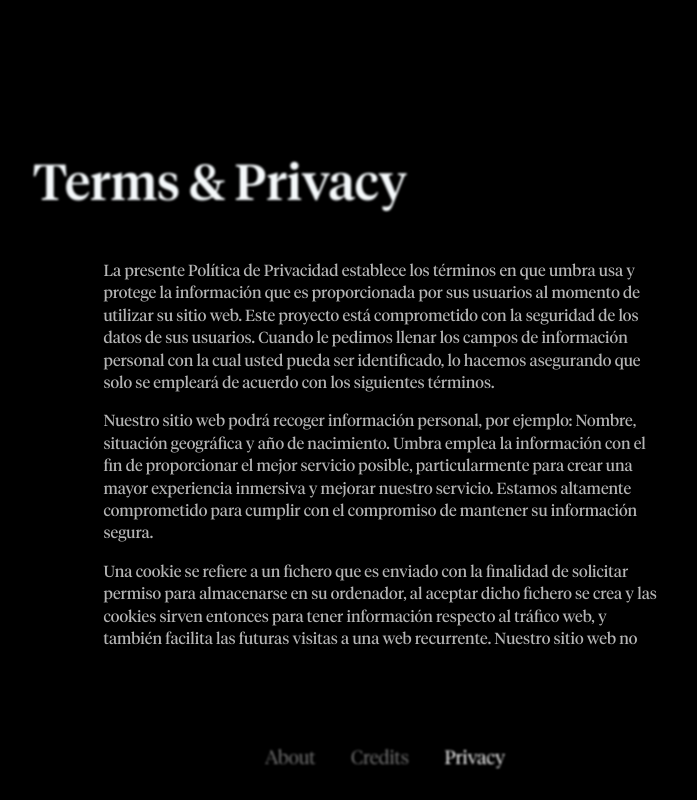
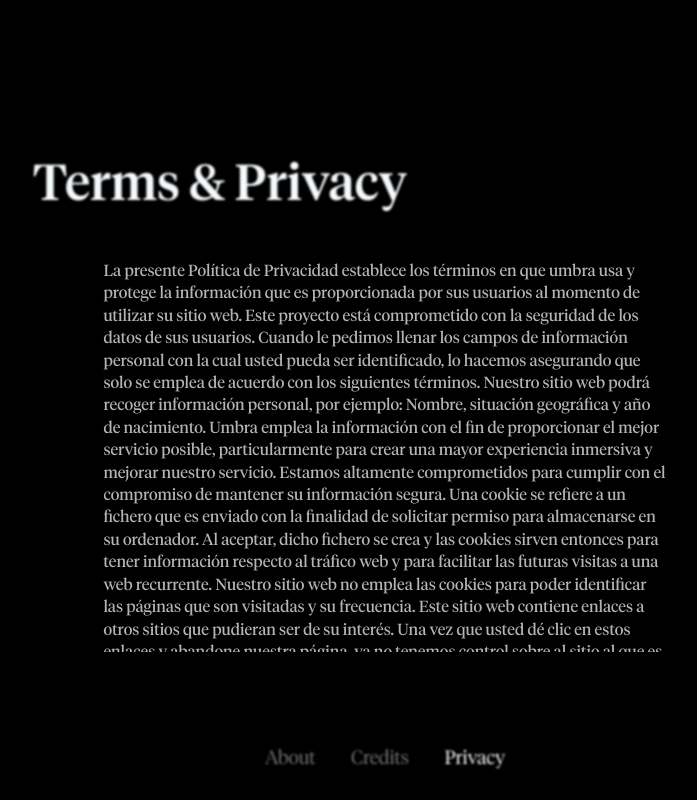
Before and after one commit to umbraexperience/experience, a Vue app: page /privacy in a window 1280 px wide. Shown: the whole page, without its empty margins (255-952 px from the left). Built offline with nearby package versions, Linux system fonts and the light colour scheme; what vue-animejs, vue-plyr, vue2-touch-events would draw is missing.

Commit message:
pricavy in progress

```diff
--- a/src/views/Privacy.vue
+++ b/src/views/Privacy.vue
@@ -6,47 +6,10 @@
       </h1>
       <div class="textspace">
         <div class="text font-regular">
-          <p>
-            La presente Política de Privacidad establece los términos en que
-            umbra usa y protege la información que es proporcionada por sus
-            usuarios al momento de utilizar su sitio web. Este proyecto está
-            comprometido con la seguridad de los datos de sus usuarios. Cuando
-            le pedimos llenar los campos de información personal con la cual
-            usted pueda ser identificado, lo hacemos asegurando que solo se
-            empleará de acuerdo con los siguientes términos.
-          </p>
-          <p>
-            Nuestro sitio web podrá recoger información personal, por ejemplo:
-            Nombre, situación geográfica y año de nacimiento. Umbra emplea la
-            información con el fin de proporcionar el mejor servicio posible,
-            particularmente para crear una mayor experiencia inmersiva y mejorar
-            nuestro servicio. Estamos altamente comprometido para cumplir con el
-            compromiso de mantener su información segura.
-          </p>
-          <p>
-            Una cookie se refiere a un fichero que es enviado con la finalidad
-            de solicitar permiso para almacenarse en su ordenador, al aceptar
-            dicho fichero se crea y las cookies sirven entonces para tener
-            información respecto al tráfico web, y también facilita las futuras
-            visitas a una web recurrente. Nuestro sitio web no emplea las
-            cookies para poder identificar las páginas que son visitadas y su
-            frecuencia.
-          </p>
-          <p>
-            Este sitio web contiene enlaces a otros sitios que pudieran ser de
-            su interés. Una vez que usted de clic en estos enlaces y abandone
-            nuestra página, ya no tenemos control sobre al sitio al que es
-            redirigido y por lo tanto no somos responsables de los términos o
-            privacidad ni de la protección de sus datos en esos otros sitios
-            terceros. Dichos sitios están sujetos a sus propias políticas de
-            privacidad por lo cual es recomendable que los consulte para
-            confirmar que usted está de acuerdo con estas.
-          </p>
-          <p>
-            Este proyecto no venderá, cederá ni distribuirá la información
-            personal que es recopilada sin su consentimiento, salvo que sea
-            requerido por un juez con un orden judicial.
-          </p>
+
+          <p v-html="($t('privacy.description'))"></p>
+
+
         </div>
       </div>
     </div>
```
Also changed, not shown: src/locales/en.json (+4 -1 lines).
